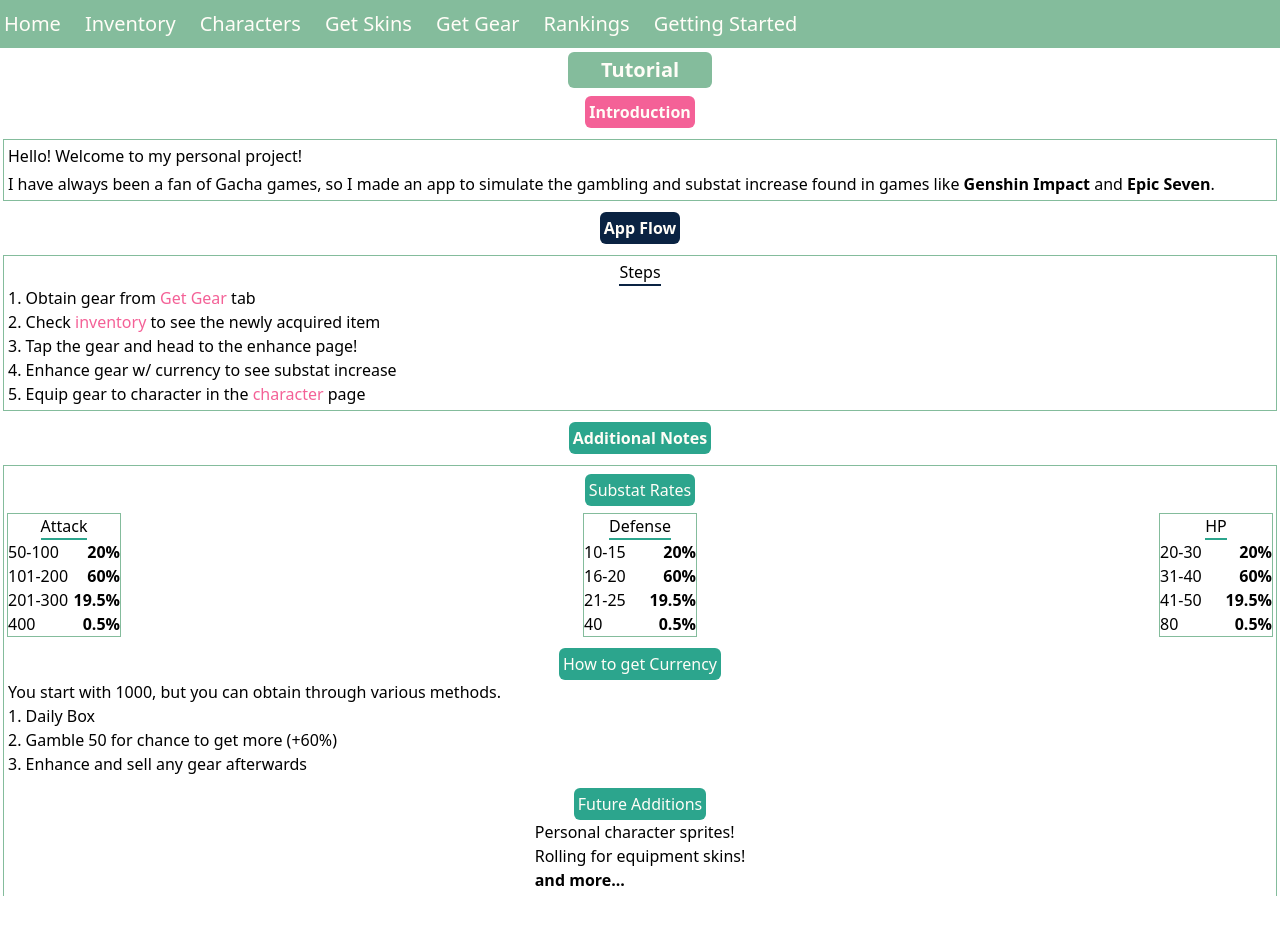
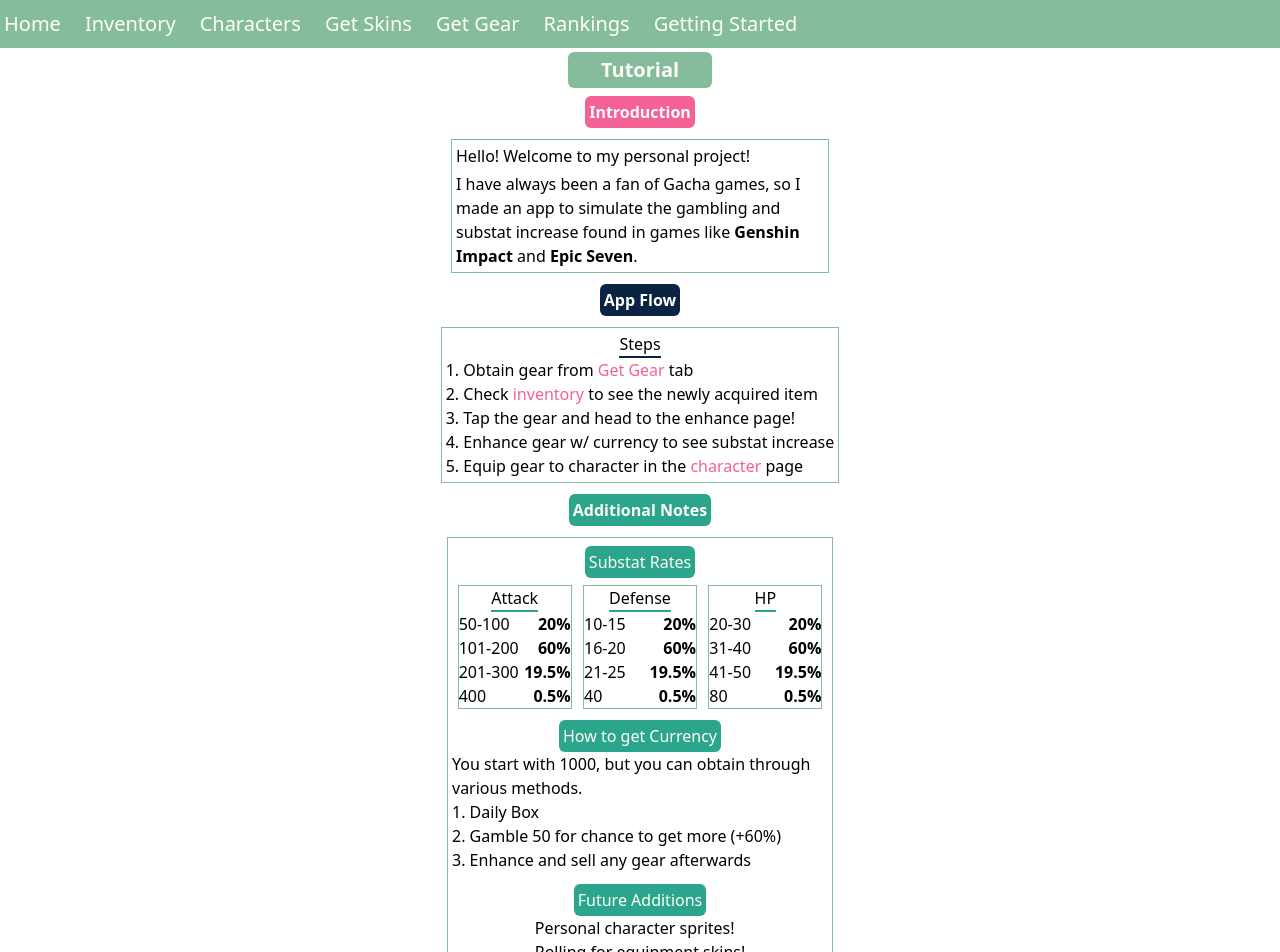
Before and after one commit to susheepls/GachaGear-WIP, a React (Vite) app in the folder frontend/: page /gettingstarted in a window 1280 px wide. Shown: the top 952 px of the page. Before the commit the page ends 896 px from the top, so only its background shows below. Built offline with nearby package versions, Linux system fonts and the light colour scheme.

Commit message:
styling: finish desktop css for GettingStarted; start on Inventory page

```diff
--- a/frontend/src/pages/GettingStarted.tsx
+++ b/frontend/src/pages/GettingStarted.tsx
@@ -65,7 +65,7 @@ const GettingStarted = () => {
             <div className='w-36 p-1 mx-auto mt-1 font-bold text-xl text-four bg-three rounded-md text-center'>
                 Tutorial
             </div>
-            <div id='whole-intro-container'>
+            <div id='whole-intro-container' className='lg:w-96 lg:mx-auto'>
                 <div className='w-fit p-1 mx-auto mt-2 font-bold text-base text-four bg-five rounded-md'>
                     Introduction
                 </div>
@@ -89,11 +89,11 @@ const GettingStarted = () => {
                 <div className='w-fit p-1 mx-auto mt-3 font-bold text-base text-four bg-one rounded-md'>
                     App Flow
                 </div>
-                <div id='gameplay-flow' className='mt-3 outline outline-1 outline-three mx-1 p-1'>
+                <div id='gameplay-flow' className='mt-3 outline outline-1 outline-three mx-1 p-1 lg:w-fit lg:mx-auto'>
                     <div className='w-fit mx-auto border-b-2 border-one'>
                         Steps
                     </div>
-                    <div>
+                    <div className='lg:w-fit lg:mx-auto'>
                         <ol className='list-decimal list-inside'>
                             <li>Obtain gear from <span className='text-five'><a href='/gacharoll'>Get Gear</a></span> tab</li>
                             <li>Check <span className='text-five'><a href={`${userInfo?.username}/inventory`}>inventory</a></span> to see the newly acquired item</li>
@@ -104,16 +104,16 @@ const GettingStarted = () => {
                     </div>
                 </div>
             </div>
-            <div id='additonal-notes-container' className='mt-3'>
+            <div id='additonal-notes-container' className='mt-3 mb-2'>
                 <div className='w-fit p-1 mx-auto font-bold text-base text-four bg-two rounded-md'>
                     Additional Notes
                 </div>
-                <div className='mt-3 outline outline-1 outline-three mx-1 p-1'>
+                <div className='mt-3 outline outline-1 outline-three mx-1 p-1 lg:w-96 lg:mx-auto'>
                     <div id='substat-rates-container' className='mt-1'>
                         <div className='w-fit p-1 bg-two text-four mx-auto rounded-md'>
                             Substat Rates
                         </div>
-                        <div className='flex justify-between mt-2'>
+                        <div className='flex justify-between mt-2 lg:justify-around'>
                             <div className='w-28 outline outline-1 outline-three'>
                                 <div className='w-fit mx-auto border-b-2 border-two'>
                                     Attack
@@ -237,7 +237,7 @@ const GettingStarted = () => {
                         <div className='w-fit mx-auto p-1 bg-two text-four rounded-md mt-3'>
                             How to get Currency
                         </div>
-                        <div>
+                        <div className='lg:w-fit lg:mx-auto'>
                             <div>
                                 You start with 1000, but you can obtain through various methods.
                             </div>
```
Also changed, not shown: frontend/src/pages/Inventory.tsx (+4 -4 lines).
